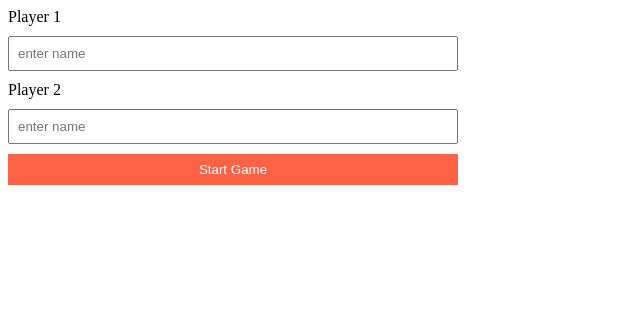
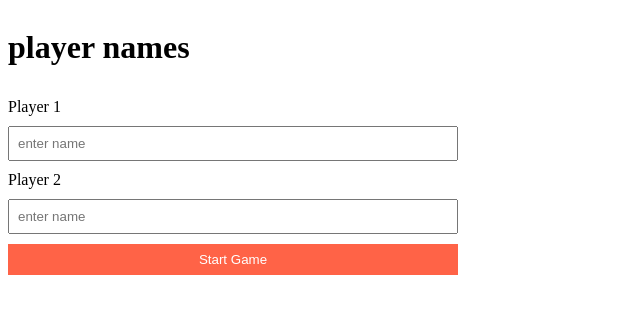
Before and after one commit to acciojob/tictactoe-saidurga4521, a website: page main.html in a window 1280 px wide. Shown: the whole page, without its empty margins (0-640 px from the left). Drawn offline with Linux system fonts and the light colour scheme.

Commit message:
created a submission

```diff
--- a/main.html
+++ b/main.html
@@ -9,6 +9,7 @@
 <body>
 	<!-- the entire body must be written by student -->
 	<div class="container">
+		<h1>player names</h1>
 		<label for="player-1">Player 1</label>
 		<input type="text" id="player-1" placeholder="enter name">
 		<label for="palyer-2">Player 2</label>
```
